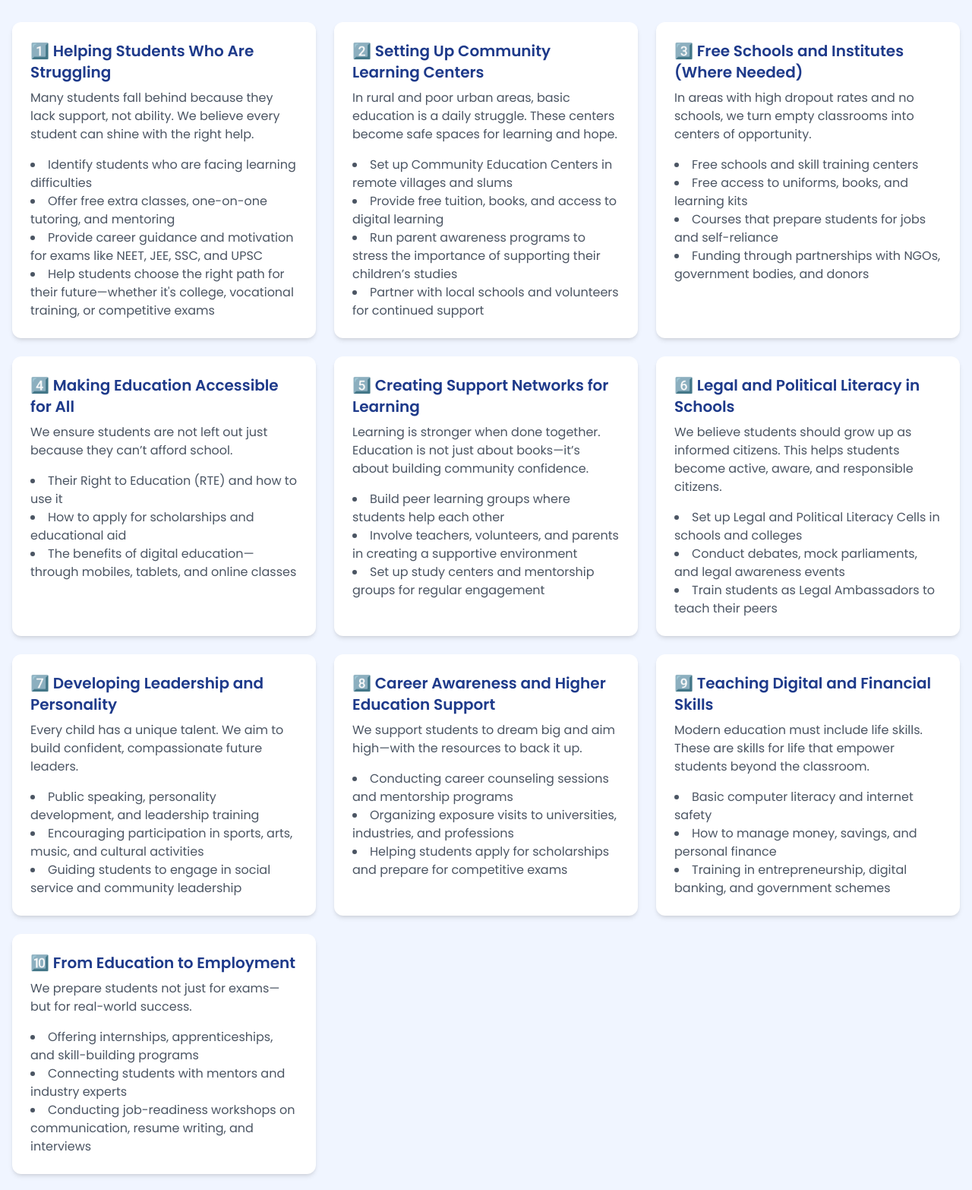
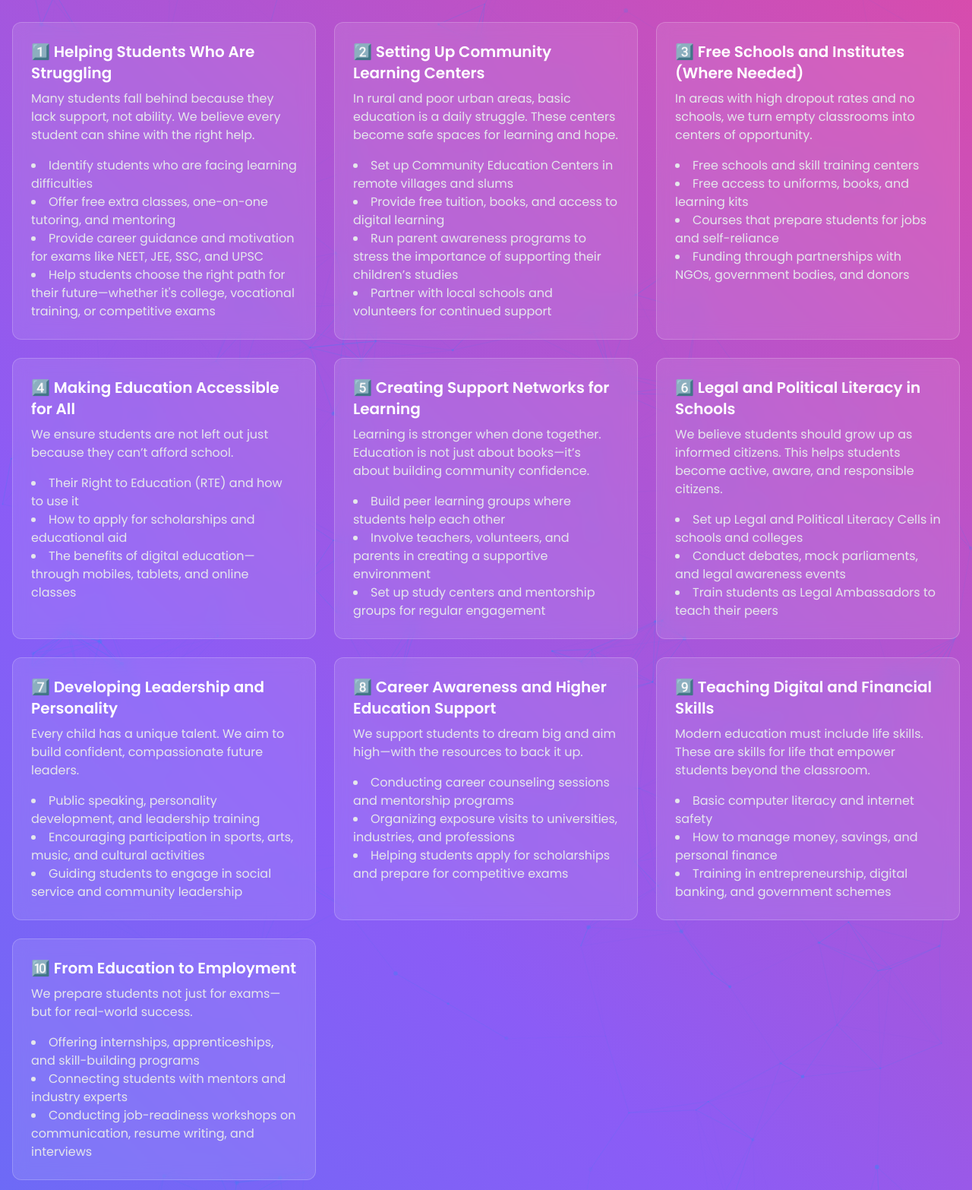
Before and after one commit to Ashish00618/viswavignana-vaaradhi, a website: page frontend/education.html in a window 1280 px wide. Shown: the part 499-2065 px from the top of the page at 76% size. Drawn offline with nearby package versions, Linux system fonts and the light colour scheme; animation ran at ten frames a second.

Commit message:
Enhanced  Add futuristic styling and improve tile design

```diff
--- a/frontend/education.html
+++ b/frontend/education.html
@@ -6,6 +6,10 @@
     <title>Education - Viswa Vignana Vaaradhi</title>
     <script src="https://cdn.tailwindcss.com"></script>
     <link href="https://fonts.googleapis.com/css2?family=Poppins:wght@400;500;600;700&display=swap" rel="stylesheet">
+    <!-- Add Vanilla Tilt for 3D tilt effect -->
+    <script src="https://cdnjs.cloudflare.com/ajax/libs/vanilla-tilt/1.7.0/vanilla-tilt.min.js"></script>
+    <!-- Add Particles.js for background particle animation -->
+    <script src="https://cdn.jsdelivr.net/npm/particles.js@2.0.0/particles.min.js"></script>
     <style>
         /* Global Animations */
         .fade-in {
@@ -32,24 +36,19 @@
         }
         .btn-primary:hover {
             transform: scale(1.05);
-            box-shadow: 0 4px 15px rgba(0, 0, 0, 0.2);
-        }
-        .btn-secondary {
-            border: 1px solid #1E3A8A;
-            transition: all 0.3s ease;
-        }
-        .btn-secondary:hover {
-            transform: scale(1.05);
-            background-color: #F0F5FF;
-            box-shadow: 0 4px 15px rgba(0, 0, 0, 0.1);
+            box-shadow: 0 4px 15px rgba(0, 0, 255, 0.3);
         }
         /* Card Styles */
         .card {
             transition: all 0.3s ease;
+            backdrop-filter: blur(10px);
+            background: rgba(255, 255, 255, 0.1);
+            border: 1px solid rgba(255, 255, 255, 0.2);
         }
         .card:hover {
             transform: scale(1.03);
-            box-shadow: 0 6px 20px rgba(0, 0, 0, 0.15);
+            box-shadow: 0 6px 20px rgba(0, 0, 255, 0.3);
+            border: 1px solid #3B82F6;
         }
         /* Footer Links */
         .footer-link {
@@ -91,6 +90,35 @@
             opacity: 1;
             transform: translateY(0);
         }
+        /* Gradient Background Animation for Education Section */
+        .education-section {
+            background: linear-gradient(45deg, #1E3A8A, #3B82F6, #8B5CF6, #EC4899);
+            background-size: 400%;
+            animation: gradientAnimation 15s ease infinite;
+        }
+        @keyframes gradientAnimation {
+            0% { background-position: 0% 50%; }
+            50% { background-position: 100% 50%; }
+            100% { background-position: 0% 50%; }
+        }
+        /* Scroll to Top Button */
+        #scrollToTopBtn {
+            position: fixed;
+            bottom: 30px;
+            right: 30px;
+            background: linear-gradient(to right, #3B82F6, #8B5CF6);
+            color: white;
+            padding: 12px 16px;
+            border-radius: 50%;
+            box-shadow: 0 0 10px rgba(59, 130, 246, 0.5);
+            transition: all 0.3s ease;
+            display: none;
+            z-index: 1000;
+        }
+        #scrollToTopBtn:hover {
+            box-shadow: 0 0 20px rgba(59, 130, 246, 0.8);
+            transform: scale(1.1);
+        }
     </style>
 </head>
 <body class="font-sans bg-[#F0F5FF] text-[#1F2937]" style="font-family: 'Poppins', sans-serif;">
@@ -122,25 +150,24 @@
         </div>
     </header>
 
-    <!-- Main Content: Education -->
-    <main class="py-20">
-        <div class="container mx-auto px-4">
-            <!-- Education for All Section -->
-            <section class="fade-in mb-12">
-                <h2 class="text-4xl font-bold mb-6 text-[#1E3A8A] text-shadow-sm text-center">Education for All – Empowering the Future</h2>
-                <p class="text-lg max-w-3xl mx-auto text-center mb-8">
+    <!-- Education Section with Gradient Animation and Particle Background -->
+    <section class="education-section py-20 relative">
+        <div id="particles-js-education" class="absolute inset-0"></div>
+        <div class="container mx-auto px-4 relative z-10">
+            <h2 class="text-4xl font-bold mb-6 text-white text-center fade-in">Education for All – Empowering the Future</h2>
+            <p class="text-lg text-white max-w-3xl mx-auto text-center mb-8 fade-in">
                 At VISWA VIGNANA VAARADHI, we believe education is not a privilege—it is a right. Every child, every student, no matter where they come from or what background they belong to, deserves a fair chance to learn, grow, and succeed.<br><br>
                 Unfortunately, many bright minds are left behind due to poverty, lack of resources, poor schooling, and lack of guidance. We are here to change that.<br><br>
                 Our Education Program works to make sure that no child is left behind and every student is given the tools, support, and confidence to dream big and achieve their goals.
             </p>
             <div class="grid grid-cols-1 md:grid-cols-2 lg:grid-cols-3 gap-6">
                 <!-- Tile 1 -->
-                    <div class="card bg-white p-6 rounded-xl shadow-md">
-                        <h3 class="text-xl font-semibold mb-2 text-[#1E3A8A]">1️⃣ Helping Students Who Are Struggling</h3>
-                        <p class="text-gray-600 mb-4">
+                <div class="card p-6 rounded-xl tilt-card">
+                    <h3 class="text-xl font-semibold mb-2 text-white">1️⃣ Helping Students Who Are Struggling</h3>
+                    <p class="text-gray-200 mb-4">
                         Many students fall behind because they lack support, not ability. We believe every student can shine with the right help.
                     </p>
-                        <ul class="list-disc list-inside text-gray-600">
+                    <ul class="list-disc list-inside text-gray-200">
                         <li>Identify students who are facing learning difficulties</li>
                         <li>Offer free extra classes, one-on-one tutoring, and mentoring</li>
                         <li>Provide career guidance and motivation for exams like NEET, JEE, SSC, and UPSC</li>
@@ -148,12 +175,12 @@
                     </ul>
                 </div>
                 <!-- Tile 2 -->
-                    <div class="card bg-white p-6 rounded-xl shadow-md">
-                        <h3 class="text-xl font-semibold mb-2 text-[#1E3A8A]">2️⃣ Setting Up Community Learning Centers</h3>
-                        <p class="text-gray-600 mb-4">
+                <div class="card p-6 rounded-xl tilt-card">
+                    <h3 class="text-xl font-semibold mb-2 text-white">2️⃣ Setting Up Community Learning Centers</h3>
+                    <p class="text-gray-200 mb-4">
                         In rural and poor urban areas, basic education is a daily struggle. These centers become safe spaces for learning and hope.
                     </p>
-                        <ul class="list-disc list-inside text-gray-600">
+                    <ul class="list-disc list-inside text-gray-200">
                         <li>Set up Community Education Centers in remote villages and slums</li>
                         <li>Provide free tuition, books, and access to digital learning</li>
                         <li>Run parent awareness programs to stress the importance of supporting their children’s studies</li>
@@ -161,12 +188,12 @@
                     </ul>
                 </div>
                 <!-- Tile 3 -->
-                    <div class="card bg-white p-6 rounded-xl shadow-md">
-                        <h3 class="text-xl font-semibold mb-2 text-[#1E3A8A]">3️⃣ Free Schools and Institutes (Where Needed)</h3>
-                        <p class="text-gray-600 mb-4">
+                <div class="card p-6 rounded-xl tilt-card">
+                    <h3 class="text-xl font-semibold mb-2 text-white">3️⃣ Free Schools and Institutes (Where Needed)</h3>
+                    <p class="text-gray-200 mb-4">
                         In areas with high dropout rates and no schools, we turn empty classrooms into centers of opportunity.
                     </p>
-                        <ul class="list-disc list-inside text-gray-600">
+                    <ul class="list-disc list-inside text-gray-200">
                         <li>Free schools and skill training centers</li>
                         <li>Free access to uniforms, books, and learning kits</li>
                         <li>Courses that prepare students for jobs and self-reliance</li>
@@ -174,84 +201,84 @@
                     </ul>
                 </div>
                 <!-- Tile 4 -->
-                    <div class="card bg-white p-6 rounded-xl shadow-md">
-                        <h3 class="text-xl font-semibold mb-2 text-[#1E3A8A]">4️⃣ Making Education Accessible for All</h3>
-                        <p class="text-gray-600 mb-4">
+                <div class="card p-6 rounded-xl tilt-card">
+                    <h3 class="text-xl font-semibold mb-2 text-white">4️⃣ Making Education Accessible for All</h3>
+                    <p class="text-gray-200 mb-4">
                         We ensure students are not left out just because they can’t afford school.
                     </p>
-                        <ul class="list-disc list-inside text-gray-600">
+                    <ul class="list-disc list-inside text-gray-200">
                         <li>Their Right to Education (RTE) and how to use it</li>
                         <li>How to apply for scholarships and educational aid</li>
                         <li>The benefits of digital education—through mobiles, tablets, and online classes</li>
                     </ul>
                 </div>
                 <!-- Tile 5 -->
-                    <div class="card bg-white p-6 rounded-xl shadow-md">
-                        <h3 class="text-xl font-semibold mb-2 text-[#1E3A8A]">5️⃣ Creating Support Networks for Learning</h3>
-                        <p class="text-gray-600 mb-4">
+                <div class="card p-6 rounded-xl tilt-card">
+                    <h3 class="text-xl font-semibold mb-2 text-white">5️⃣ Creating Support Networks for Learning</h3>
+                    <p class="text-gray-200 mb-4">
                         Learning is stronger when done together. Education is not just about books—it’s about building community confidence.
                     </p>
-                        <ul class="list-disc list-inside text-gray-600">
+                    <ul class="list-disc list-inside text-gray-200">
                         <li>Build peer learning groups where students help each other</li>
                         <li>Involve teachers, volunteers, and parents in creating a supportive environment</li>
                         <li>Set up study centers and mentorship groups for regular engagement</li>
                     </ul>
                 </div>
                 <!-- Tile 6 -->
-                    <div class="card bg-white p-6 rounded-xl shadow-md">
-                        <h3 class="text-xl font-semibold mb-2 text-[#1E3A8A]">6️⃣ Legal and Political Literacy in Schools</h3>
-                        <p class="text-gray-600 mb-4">
+                <div class="card p-6 rounded-xl tilt-card">
+                    <h3 class="text-xl font-semibold mb-2 text-white">6️⃣ Legal and Political Literacy in Schools</h3>
+                    <p class="text-gray-200 mb-4">
                         We believe students should grow up as informed citizens. This helps students become active, aware, and responsible citizens.
                     </p>
-                        <ul class="list-disc list-inside text-gray-600">
+                    <ul class="list-disc list-inside text-gray-200">
                         <li>Set up Legal and Political Literacy Cells in schools and colleges</li>
                         <li>Conduct debates, mock parliaments, and legal awareness events</li>
                         <li>Train students as Legal Ambassadors to teach their peers</li>
                     </ul>
                 </div>
                 <!-- Tile 7 -->
-                    <div class="card bg-white p-6 rounded-xl shadow-md">
-                        <h3 class="text-xl font-semibold mb-2 text-[#1E3A8A]">7️⃣ Developing Leadership and Personality</h3>
-                        <p class="text-gray-600 mb-4">
+                <div class="card p-6 rounded-xl tilt-card">
+                    <h3 class="text-xl font-semibold mb-2 text-white">7️⃣ Developing Leadership and Personality</h3>
+                    <p class="text-gray-200 mb-4">
                         Every child has a unique talent. We aim to build confident, compassionate future leaders.
                     </p>
-                        <ul class="list-disc list-inside text-gray-600">
+                    <ul class="list-disc list-inside text-gray-200">
                         <li>Public speaking, personality development, and leadership training</li>
                         <li>Encouraging participation in sports, arts, music, and cultural activities</li>
                         <li>Guiding students to engage in social service and community leadership</li>
                     </ul>
                 </div>
                 <!-- Tile 8 -->
-                    <div class="card bg-white p-6 rounded-xl shadow-md">
-                        <h3 class="text-xl font-semibold mb-2 text-[#1E3A8A]">8️⃣ Career Awareness and Higher Education Support</h3>
-                        <p class="text-gray-600 mb-4">
+                <div class="card p-6 rounded-xl tilt-card">
+                    <h3 class="text-xl font-semibold mb-2 text-white">8️⃣ Career Awareness and Higher Education Support</h3>
+                    <p class="text-gray-200 mb-4">
                         We support students to dream big and aim high—with the resources to back it up.
                     </p>
-                        <ul class="list-disc list-inside text-gray-600">
+                    <ul class="list-disc list-inside text-gray-200">
                         <li>Conducting career counseling sessions and mentorship programs</li>
                         <li>Organizing exposure visits to universities, industries, and professions</li>
                         <li>Helping students apply for scholarships and prepare for competitive exams</li>
                     </ul>
                 </div>
                 <!-- Tile 9 -->
-                    <div class="card bg-white p-6 rounded-xl shadow-md">
-                        <h3 class="text-xl font-semibold mb-2 text-[#1E3A8A]">9️⃣ Teaching Digital and Financial Skills</h3>
-                        <p class="text-gray-600 mb-4">
+                <div class="card p-6 rounded-xl tilt-card">
+                    <h3 class="text-xl font-semibold mb-2 text-white">9️⃣ Teaching Digital and Financial Skills</h3>
+                    <p class="text-gray-200 mb-4">
                         Modern education must include life skills. These are skills for life that empower students beyond the classroom.
                     </p>
-                        <ul class="list-disc list-inside text-gray-600">
+                    <ul class="list-disc list-inside text-gray-200">
                         <li>Basic computer literacy and internet safety</li>
                         <li>How to manage money, savings, and personal finance</li>
                         <li>Training in entrepreneurship, digital banking, and government schemes</li>
                     </ul>
                 </div>
                 <!-- Tile 10 -->
-                    <div class="card bg-white p-6 rounded-xl shadow-md">
-                        <h3 class="text-xl font-semibold mb-2 text-[#1E3A8A]">🔟 From Education to Employment</h3>
-                        <p class="text-gray-600 mb-4">
+                <div class="card p-6 rounded-xl tilt-card">
+                    <h3 class="text-xl font-semibold mb-2 text-white">🔟 From Education to Employment</h3>
+                    <p class="text-gray-200 mb-4">
                         We prepare students not just for exams—but for real-world success.
                     </p>
-                        <ul class="list-disc list-inside text-gray-600">
+                    <ul class="list-disc list-inside text-gray-200">
                         <li>Offering internships, apprenticeships, and skill-building programs</li>
                         <li>Connecting students with mentors and industry experts</li>
                         <li>Conducting job-readiness workshops on communication, resume writing, and interviews</li>
@@ -259,16 +286,15 @@
                 </div>
             </div>
             <!-- Closing Vision Statement -->
-                <div class="mt-8 text-center">
-                    <h3 class="text-2xl font-semibold text-[#1E3A8A] mb-4">🌟 Our Vision:</h3>
-                    <p class="text-lg max-w-3xl mx-auto">
+            <div class="mt-8 text-center fade-in">
+                <h3 class="text-2xl font-semibold text-white mb-4">🌟 Our Vision:</h3>
+                <p class="text-lg text-white max-w-3xl mx-auto">
                     To build an India where every child learns, every youth leads, and no one is denied education because of poverty or lack of opportunity.<br><br>
                     Education opens doors. Let’s open them for everyone—together.
                 </p>
             </div>
+        </div>
     </section>
-        </div>
-    </main>
 
     <!-- Footer -->
     <footer class="bg-[#1E3A8A] text-white p-10">
@@ -292,7 +318,7 @@
                     <h3 class="text-2xl font-bold mb-4">Contact Us</h3>
                     <p>Email: viswavignanavaaradhi@gmail.com</p>
                     <p>Phone: +91-9010937358</p>
-                    <p>Address: Visakhapatnam, Andhra Pradesh</p>
+                    <p>Address: Visakhapatnam, Andhra Pradesh,India</p>
                 </div>
             </div>
             <div class="mt-8 text-center">
@@ -301,7 +327,10 @@
         </div>
     </footer>
 
-    <!-- JavaScript for Fade-In Animation -->
+    <!-- Scroll to Top Button -->
+    <button id="scrollToTopBtn" title="Go to top">↑</button>
+
+    <!-- JavaScript for Enhanced Features -->
     <script>
         // Fade-In Animation for Sections
         function animateSections() {
@@ -318,10 +347,59 @@
             sections.forEach(section => observer.observe(section));
         }
 
+        // Initialize 3D Tilt Effect
+        function initTiltEffect() {
+            VanillaTilt.init(document.querySelectorAll(".tilt-card"), {
+                max: 15,
+                speed: 400,
+                glare: true,
+                "max-glare": 0.5,
+            });
+        }
+
+        // Initialize Particles.js for Education Section
+        function initParticles() {
+            particlesJS('particles-js-education', {
+                particles: {
+                    number: { value: 80, density: { enable: true, value_area: 800 } },
+                    color: { value: '#3B82F6' },
+                    shape: { type: 'circle' },
+                    opacity: { value: 0.5, random: true },
+                    size: { value: 3, random: true },
+                    line_linked: { enable: true, distance: 150, color: '#3B82F6', opacity: 0.4, width: 1 },
+                    move: { enable: true, speed: 2, direction: 'none', random: false, straight: false, out_mode: 'out', bounce: false }
+                },
+                interactivity: {
+                    detect_on: 'canvas',
+                    events: { onhover: { enable: true, mode: 'repulse' }, onclick: { enable: true, mode: 'push' }, resize: true },
+                    modes: { repulse: { distance: 100, duration: 0.4 }, push: { particles_nb: 4 } }
+                },
+                retina_detect: true
+            });
+        }
+
+        // Scroll to Top Button
+        function initScrollToTop() {
+            const scrollToTopBtn = document.getElementById('scrollToTopBtn');
+            window.onscroll = function () {
+                if (document.body.scrollTop > 100 || document.documentElement.scrollTop > 100) {
+                    scrollToTopBtn.style.display = 'block';
+                } else {
+                    scrollToTopBtn.style.display = 'none';
+                }
+            };
+            scrollToTopBtn.addEventListener('click', () => {
+                window.scrollTo({ top: 0, behavior: 'smooth' });
+            });
+        }
+
         // Initialize the page
         document.addEventListener('DOMContentLoaded', () => {
             try {
                 animateSections();
+                initTiltEffect();
+                initParticles();
+                initScrollToTop();
             } catch (error) {
                 console.error('Error rendering page:', error);
                 document.body.innerHTML += '<h1 class="text-center text-red-500 p-4">Error loading page. Please check the console for details.</h1>';
```
Lines whose indentation alone changed are shown as unchanged.
